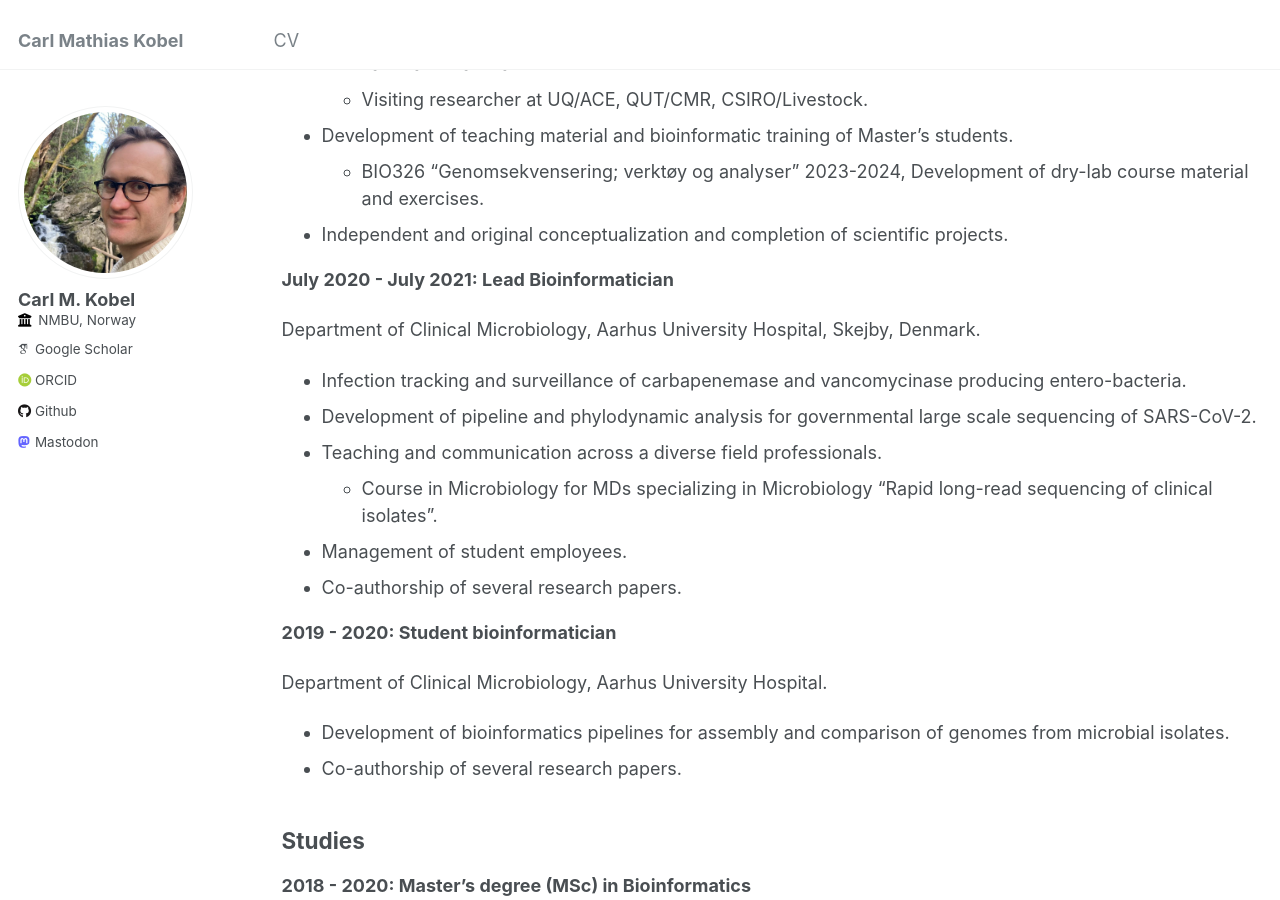
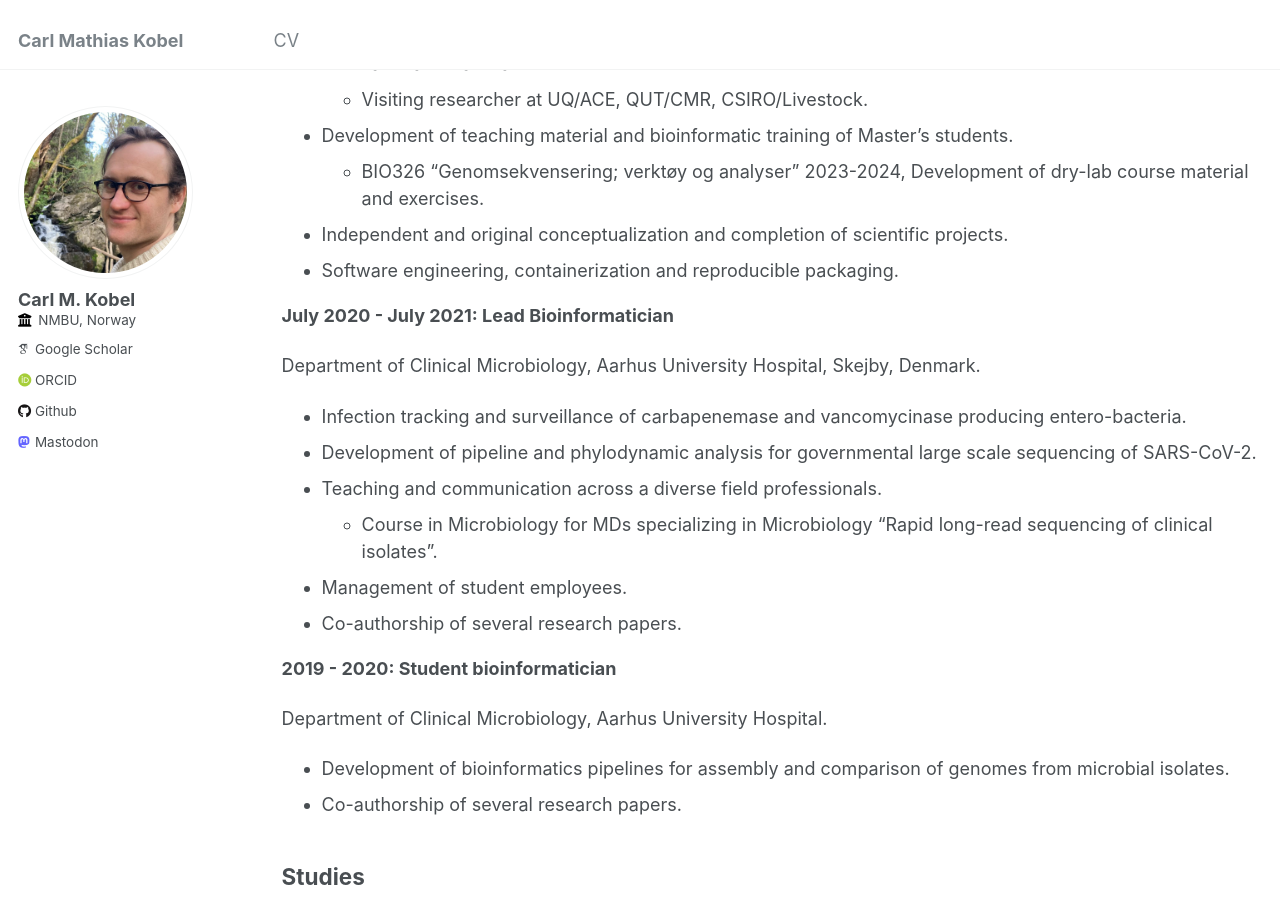
Before and after one commit to cmkobel/cmkobel.github.io, a Jekyll site: the page built from _pages/cv.md, in a window 1280 px wide and 900 px high, scrolled down 518 px. Built offline with Jekyll 4.4.1, drawn with Linux system fonts in a browser that asks for light colours; some web fonts are replaced.

Commit message:
Update cv.md

```diff
--- a/_pages/cv.md
+++ b/_pages/cv.md
@@ -27,6 +27,7 @@ Faculty of Biosciences, Norwegian University of Life Sciences, Ås, Norway.
   - Development of teaching material and bioinformatic training of Master's students.
     - BIO326 “Genomsekvensering; verktøy og analyser” 2023-2024, Development of dry-lab course material and exercises.
   - Independent and original conceptualization and completion of scientific projects.
+  - Software engineering, containerization and reproducible packaging.
 
 
 **July 2020 - July 2021: Lead Bioinformatician**
```
